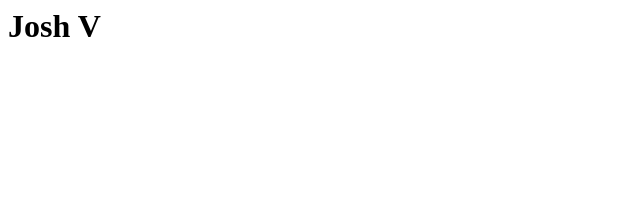
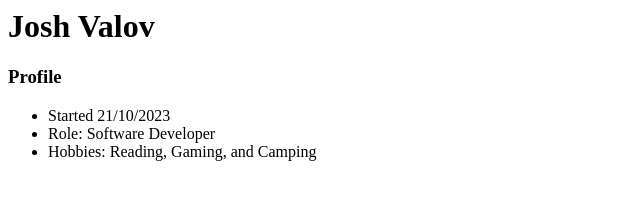
Before and after one commit to FungusMcGoo/FungusMcGoo, a plain HTML site: page index.html in a window 1280 px wide. Shown: the whole page, without its empty margins (0-640 px from the left). Drawn offline with Linux system fonts and the light colour scheme.

Commit message:
Updated my Profile

```diff
--- a/index.html
+++ b/index.html
@@ -1 +1,7 @@
-<h1>Josh V</h1>
+<h1>Josh Valov</h1>
+<h3>Profile</h3>
+<ul>
+	<li>Started 21/10/2023</li>
+	<li>Role: Software Developer</li>
+	<li>Hobbies: Reading, Gaming, and Camping</li>
+</ul>
```
